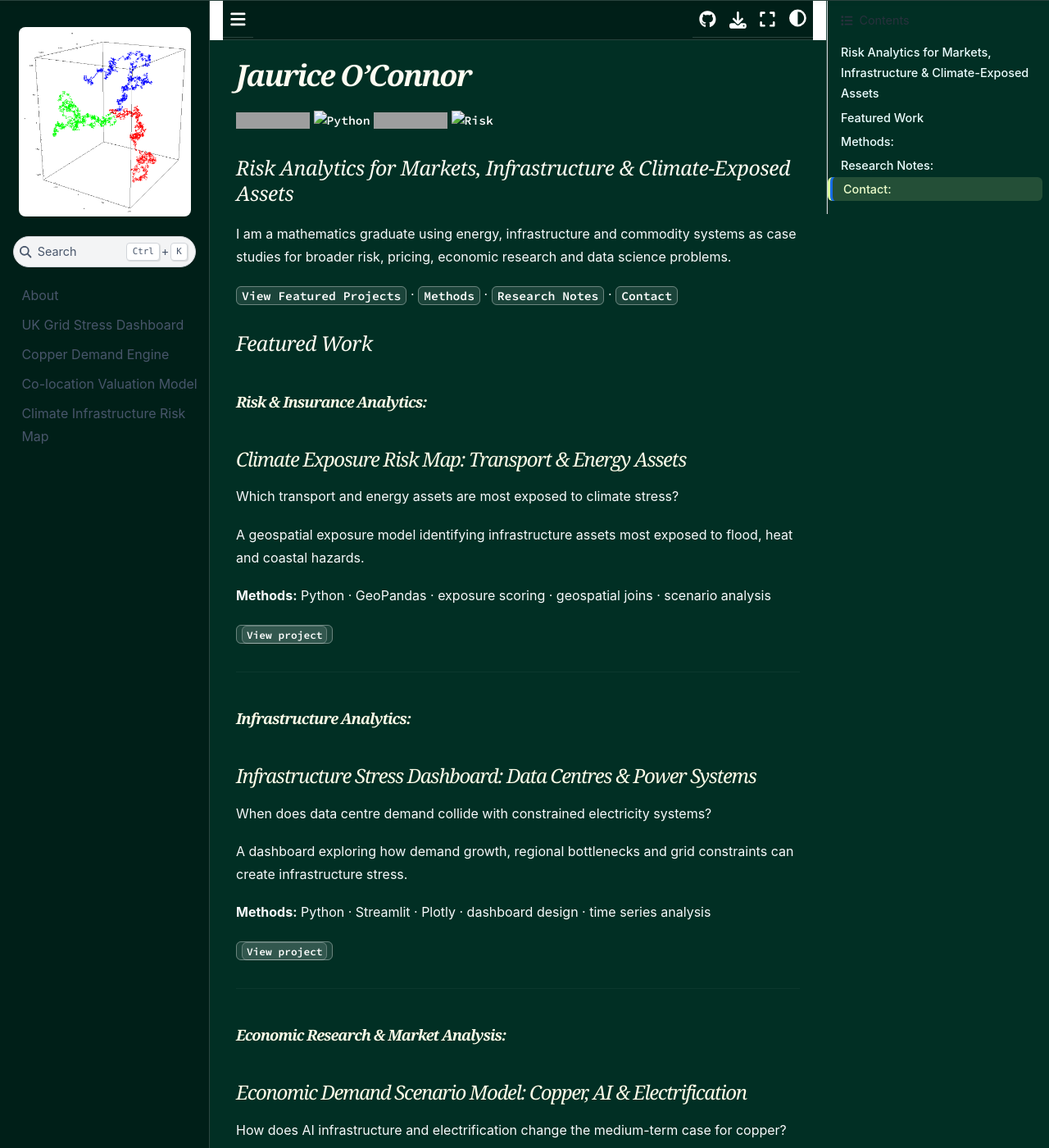
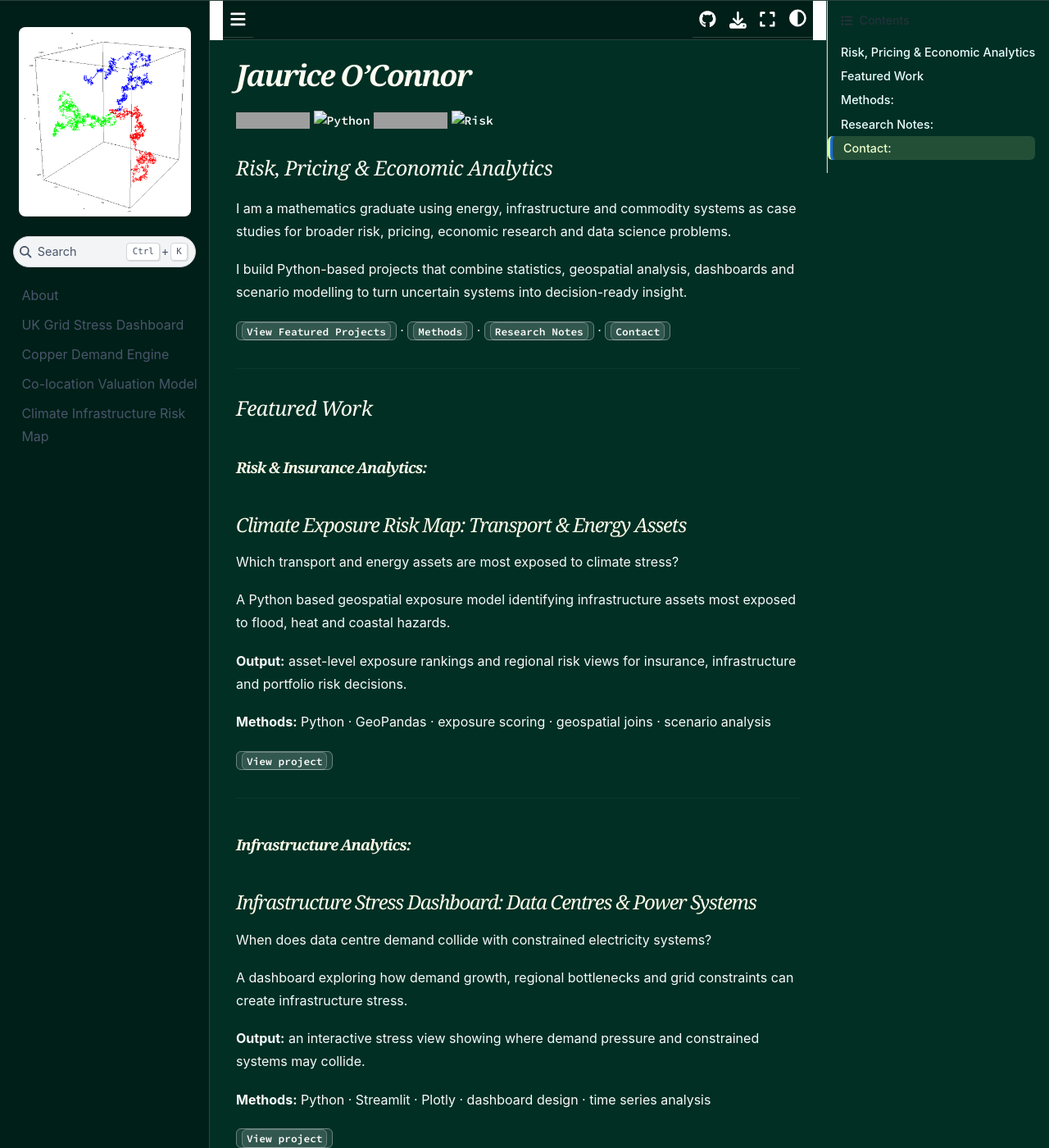
Before and after one commit to jauricestudios/jaurice-market-notes, a Jupyter Book: the page built from intro.md, in a window 1280 px wide and 1400 px high. Shown: the whole window at 82% size. Built offline with Jupyter Book 1.0.4 settings and Sphinx 7.4.7 and the Sphinx Book theme 1.1.4, drawn with Linux system fonts in a browser that asks for light colours; some of the changed text lies outside the part shown; grey boxes are pictures that could not be loaded.

Commit message:
Rewrite homepage positioning and project summaries

```diff
--- a/intro.md
+++ b/intro.md
@@ -1,35 +1,47 @@
 # Jaurice O'Connor
 
 [![GitHub](https://img.shields.io/badge/GitHub-Repository-111111?logo=github)](https://github.com/jauricestudios/jaurice-market-notes)
-[![Python](https://img.shields.io/badge/Python-Analytics-3776AB?logo=python&logoColor=white)](#methods-toolkit)
-[![Documentation](https://img.shields.io/badge/Docs-Portfolio-22c55e)](#projects)
-[![Risk](https://img.shields.io/badge/Risk-Analytics-a3e635)](#projects)
+[![Python](https://img.shields.io/badge/Python-Analytics-3776AB?logo=python&logoColor=white)](#methods)
+[![Documentation](https://img.shields.io/badge/Docs-Portfolio-22c55e)](#featured-work)
+[![Risk](https://img.shields.io/badge/Risk-Analytics-a3e635)](#featured-work)
 
-## Risk Analytics for Markets, Infrastructure & Climate-Exposed Assets
+## Risk, Pricing & Economic Analytics
 
 I am a mathematics graduate using energy, infrastructure and commodity systems as case studies for broader risk, pricing, economic research and data science problems.
 
-[View Featured Projects](#featured-projects) · [Methods](#methods-toolkit) · [Research Notes](#research-notes) · [Contact](#contact)
+I build Python-based projects that combine statistics, geospatial analysis, dashboards and scenario modelling to turn uncertain systems into decision-ready insight.
+
+[`View Featured Projects`](#featured-work) · [`Methods`](#methods) · [`Research Notes`](#research-notes) · [`Contact`](#contact)
+
+---
 
 ## Featured Work
 
 ### Risk & Insurance Analytics:
+
 #### Climate Exposure Risk Map: Transport & Energy Assets
+
 Which transport and energy assets are most exposed to climate stress?
 
-A geospatial exposure model identifying infrastructure assets most exposed to flood, heat and coastal hazards.
+A Python based geospatial exposure model identifying infrastructure assets most exposed to flood, heat and coastal hazards.
+
+**Output:** asset-level exposure rankings and regional risk views for insurance, infrastructure and portfolio risk decisions.
 
 **Methods:** Python · GeoPandas · exposure scoring · geospatial joins · scenario analysis
 
-[`View project`](#)
+[`View project`](./physical-climate-risk-uk-energy/intro.html)
 
 ---
 
 ### Infrastructure Analytics:
+
 #### Infrastructure Stress Dashboard: Data Centres & Power Systems
+
 When does data centre demand collide with constrained electricity systems?
 
 A dashboard exploring how demand growth, regional bottlenecks and grid constraints can create infrastructure stress.
+
+**Output:** an interactive stress view showing where demand pressure and constrained systems may collide.
 
 **Methods:** Python · Streamlit · Plotly · dashboard design · time series analysis
 
@@ -38,10 +50,14 @@ A dashboard exploring how demand growth, regional bottlenecks and grid constrain
 ---
 
 ### Economic Research & Market Analysis:
+
 #### Economic Demand Scenario Model: Copper, AI & Electrification
-How does AI infrastructure and electrification change the medium-term case for copper?
+
+How do AI infrastructure and electrification change the medium-term case for copper?
 
 A scenario model exploring how grid buildout, electrification and AI infrastructure could affect medium-term copper demand.
+
+**Output:** scenario comparisons showing how demand assumptions change market outlooks.
 
 **Methods:** Python · demand modelling · scenario analysis · sensitivity analysis · market research
 
@@ -50,15 +66,20 @@ A scenario model exploring how grid buildout, electrification and AI infrastruct
 ---
 
 ### Pricing & Commercial Analytics:
+
 #### Commercial Valuation Model: Co-location vs Standalone Assets
+
 When does co-location create more value than standalone assets?
 
 A valuation model comparing standalone and co-located infrastructure assets under different utilisation, cost and revenue assumptions.
+
+**Output:** sensitivity tables showing when asset combinations improve value versus standalone operation.
 
 **Methods:** Python · pricing logic · sensitivity analysis · scenario modelling · commercial risk
 
 [`View project`](#)
 
+---
 
 ## Methods:
 
@@ -67,25 +88,29 @@ A valuation model comparing standalone and co-located infrastructure assets unde
 | Programming | Python, pandas, NumPy, SQL |
 | Geospatial analysis | GeoPandas, spatial joins, hazard overlays, exposure mapping |
 | Risk analysis | Risk scoring, scenario analysis, VaR, Expected Shortfall, stress testing |
-| Data visualisation | Plotly, Streamlit, dashboards, maps, charts,  |
+| Economic research | Demand modelling, market research, sensitivity analysis, data storytelling |
+| Pricing analytics | Pricing logic, valuation assumptions, commercial sensitivity tables |
+| Data visualisation | Plotly, Streamlit, dashboards, maps, charts |
 
 ---
 
 ## Research Notes:
 
-Short market notes connecting risk analysis, infrastructure and commodities and insurance.
+Short market notes connecting risk analysis, infrastructure, pricing, commodities and insurance.
 
 - AI capex and electricity demand
 - Data centres and grid constraints
 - Copper demand from electrification and AI infrastructure
 - Climate stress on transport and energy assets
-- Power market risk and wholesale price volatility
+- Insurance exposure and climate risk scoring
+- Pricing sensitivity under uncertain demand
+- Regional economic stress and infrastructure bottlenecks
 - VaR and Expected Shortfall for energy portfolios
 
 ---
 
 ## Contact:
 
-- GitHub: [jauricestudios](https://github.com/jauricestudios)
-- LinkedIn: https://www.linkedin.com/in/jaurice-o-814a79373/
-- Email: jauricega@gmail.com
+- GitHub: [`jauricestudios`](https://github.com/jauricestudios)
+- LinkedIn: [`https://www.linkedin.com/in/jaurice-o-814a79373/`](https://www.linkedin.com/in/jaurice-o-814a79373/)
+- Email: [`jauricega@gmail.com`](mailto:jauricega@gmail.com)
```
Also changed, not shown: 5 other files.
